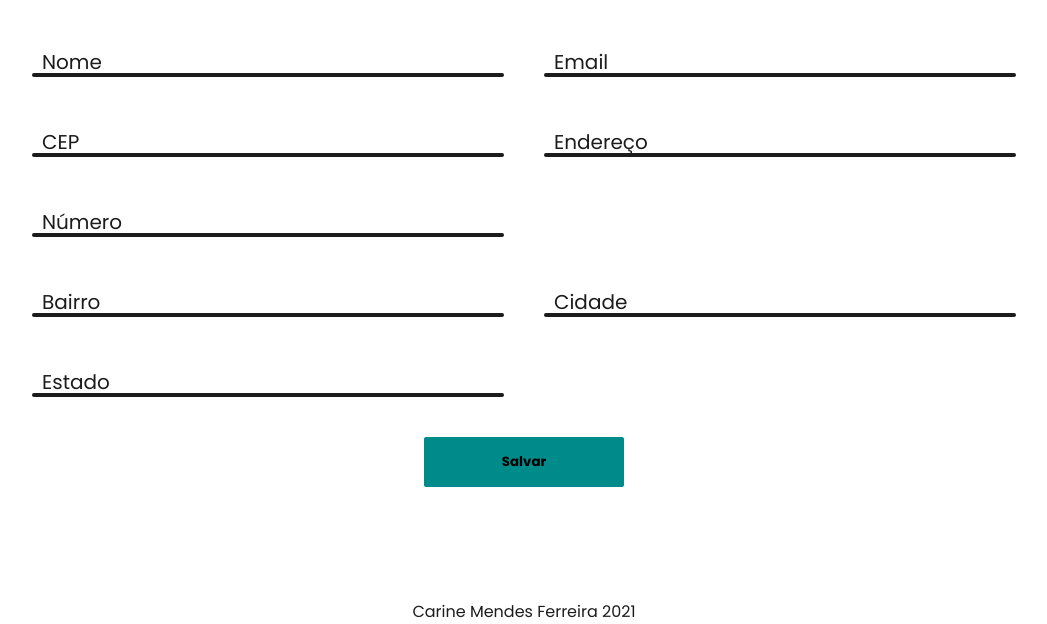
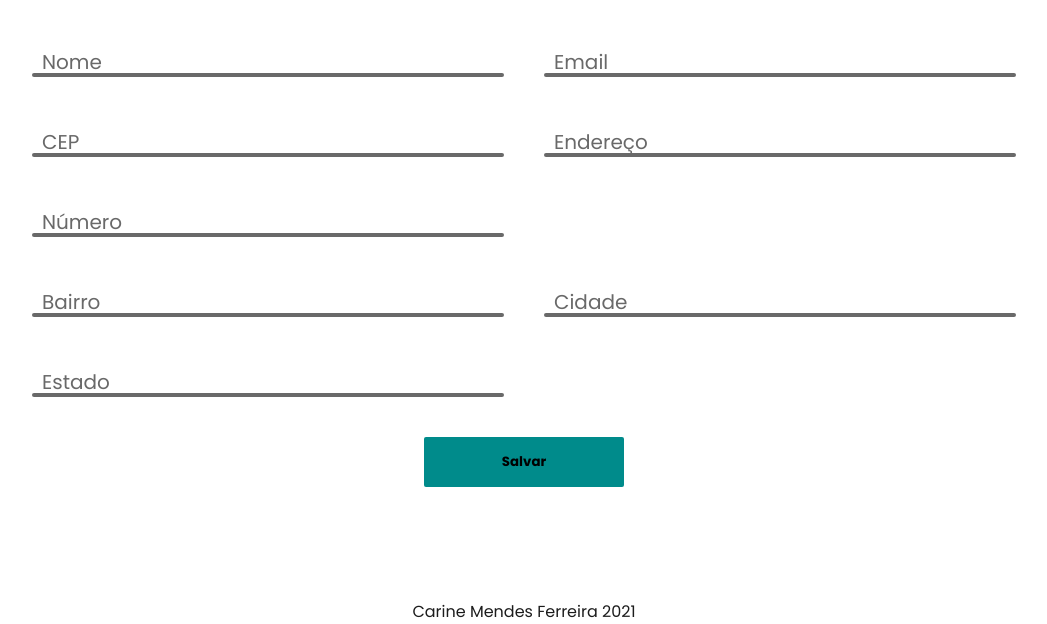
Before and after one commit to Carine426/ConsumoAPI, a plain HTML site: page index.html in a window 1280 px wide. Shown: the part 176-800 px from the top of the page, without its empty margins (116-1163 px from the left). Drawn offline with Linux system fonts and the light colour scheme.

Commit message:
Atualizado

```diff
--- a/css/style.css
+++ b/css/style.css
@@ -54,14 +54,14 @@ body {
     top:0;
     left: 10px;
     font-size: 20px;
-    color: #1C1C1C;
+    color: #696969	;
     transition: .5s;
     cursor: text;
 }
 
 .inputbox input {
     position: absolute;
-    background-color: #1C1C1C;
+    background-color: #696969	;
     width: 100%;
     height: 4px;
     bottom: 0;
```
